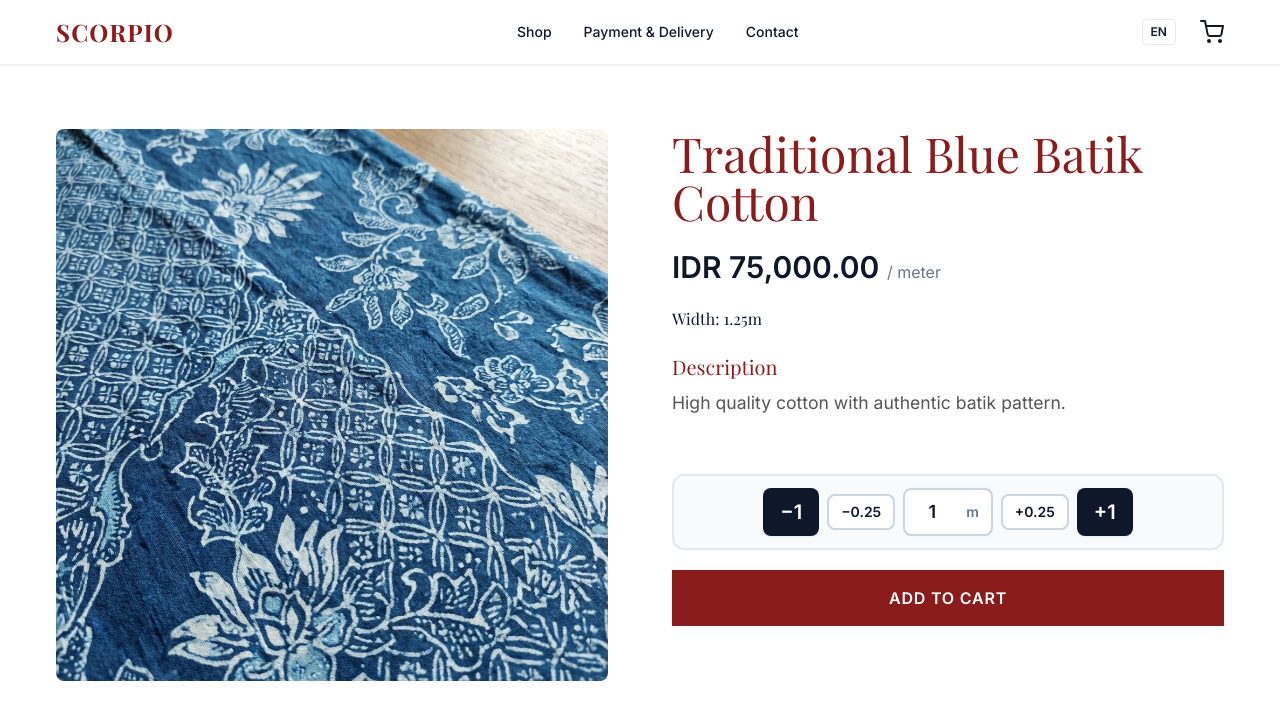
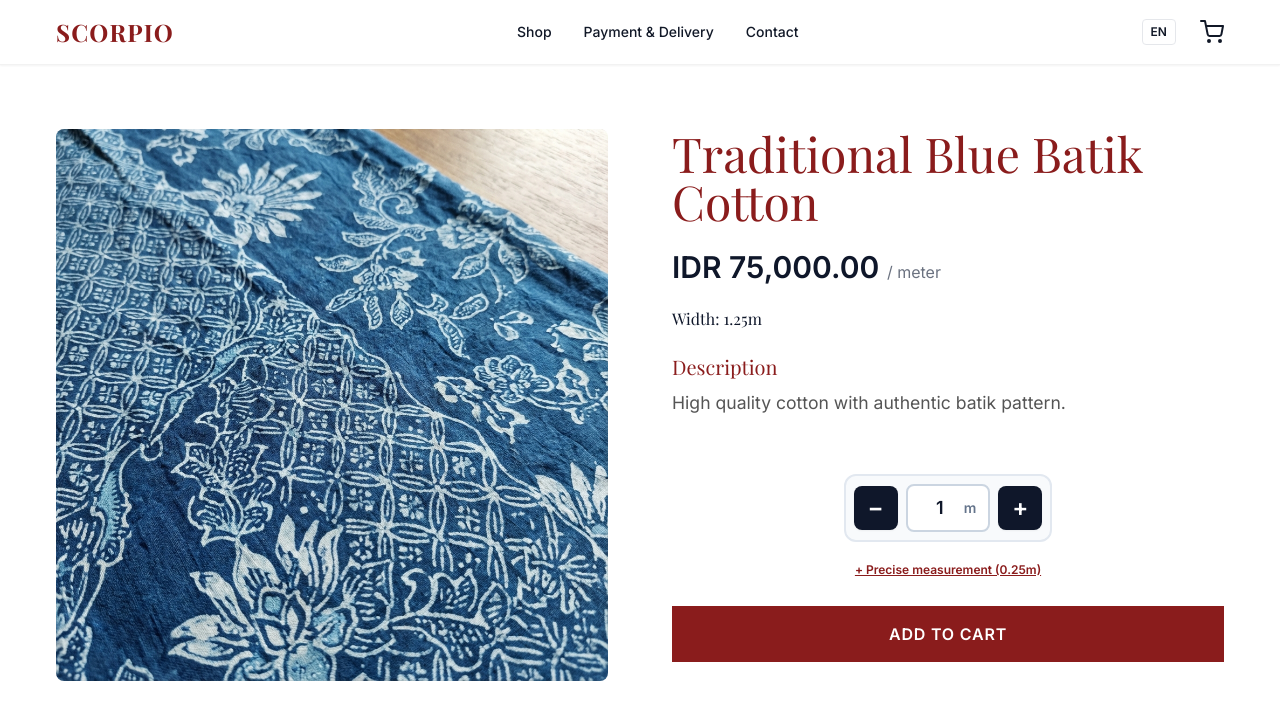
Before and after one commit to AaronDesuu/fabric-web, a Next.js app: page /en/shop/cotton-batik-blue in a window 1280 px wide. Shown: the top 720 px of the page. Built offline with nearby package versions, Linux system fonts and the light colour scheme.

Commit message:
feat: Add product detail page with i18n, add-to-cart component with quantity controls, and global styling.

```diff
--- a/app/[locale]/shop/[slug]/page.js
+++ b/app/[locale]/shop/[slug]/page.js
@@ -65,7 +65,7 @@ export default async function ProductPage({ params }) {
                 </div>
 
                 <div className="mt-8 flex gap-4">
-                    <AddToCart product={product} label={tProduct.addToCart} />
+                    <AddToCart product={product} label={tProduct.addToCart} locale={locale} />
                 </div>
             </div>
         </div >
--- a/app/globals.css
+++ b/app/globals.css
@@ -28,3 +28,15 @@
     @apply max-w-container mx-auto px-4;
   }
 }
+
+/* Hide number input spinners */
+input[type="number"]::-webkit-inner-spin-button,
+input[type="number"]::-webkit-outer-spin-button {
+  -webkit-appearance: none;
+  margin: 0;
+}
+
+input[type="number"] {
+  -moz-appearance: textfield;
+  appearance: textfield;
+}
--- a/components/AddToCart.js
+++ b/components/AddToCart.js
@@ -2,11 +2,14 @@
 
 import { useState } from 'react';
 import { useCart } from '@/context/CartContext';
+import { useTranslations } from 'next-intl';
 
 
-export default function AddToCart({ product, label }) {
+export default function AddToCart({ product, label, locale }) {
+    const t = useTranslations('Product');
     const { addToCart } = useCart();
     const [quantity, setQuantity] = useState(1);
+    const [showFineControl, setShowFineControl] = useState(false);
 
     const updateQuantity = (change) => {
         setQuantity(prev => {
@@ -24,51 +27,68 @@ export default function AddToCart({ product, label }) {
 
     return (
         <div className="flex flex-col gap-5 w-full">
-            <div className="flex items-center justify-center gap-2 p-3 bg-slate-50 rounded-xl border-2 border-slate-200">
+            <div className="flex flex-col gap-3">
+                {/* Main Controls */}
+                <div className="flex items-center justify-center gap-2 p-2 bg-slate-50 rounded-xl border-2 border-slate-200 max-w-sm mx-auto">
                     <button
                         onClick={() => updateQuantity(-1)}
-                    className="h-12 min-w-[56px] px-4 text-xl font-bold text-white bg-secondary border-none rounded-lg cursor-pointer transition-all shadow-sm hover:bg-slate-800 hover:-translate-y-0.5 hover:shadow-md active:translate-y-0 active:shadow-sm"
+                        className="h-11 w-11 px-2 text-2xl font-bold text-white bg-secondary border-none rounded-lg cursor-pointer transition-all shadow-sm hover:bg-slate-800 hover:-translate-y-0.5 hover:shadow-md active:translate-y-0 active:shadow-sm flex items-center justify-center"
                         title="-1m"
                     >
-                    <span className="text-xl">−1</span>
+                        −
                     </button>
 
-                <button
-                    onClick={() => updateQuantity(-0.25)}
-                    className="h-9 min-w-[60px] px-3 text-sm font-semibold text-secondary bg-white border-2 border-slate-300 rounded-lg cursor-pointer transition-all hover:bg-secondary hover:text-white hover:border-secondary hover:-translate-y-[1px] active:translate-y-0"
-                    title="-0.25m"
-                >
-                    −0.25
-                </button>
-
-                <div className="flex items-center gap-1 bg-white p-2 px-3 rounded-lg border-2 border-slate-300 min-w-[80px] justify-center">
+                    <div className="flex items-center gap-1 bg-white p-2 px-3 rounded-lg border-2 border-slate-300 min-w-[70px] justify-center">
                         <input
                             type="number"
                             value={quantity}
                             onChange={handleQuantityChange}
                             min="1"
-                        step="0.25"
-                        className="border-none w-[45px] text-center text-lg font-bold text-secondary bg-transparent outline-none appearance-none"
+                            step={showFineControl ? "0.25" : "1"}
+                            className="border-none w-[40px] text-center text-lg font-bold text-secondary bg-transparent outline-none appearance-none [&::-webkit-inner-spin-button]:appearance-none [&::-webkit-outer-spin-button]:appearance-none"
                         />
                         <span className="text-sm font-semibold text-slate-500">m</span>
                     </div>
 
                     <button
-                    onClick={() => updateQuantity(0.25)}
-                    className="h-9 min-w-[60px] px-3 text-sm font-semibold text-secondary bg-white border-2 border-slate-300 rounded-lg cursor-pointer transition-all hover:bg-secondary hover:text-white hover:border-secondary hover:-translate-y-[1px] active:translate-y-0"
-                    title="+0.25m"
+                        onClick={() => updateQuantity(1)}
+                        className="h-11 w-11 px-2 text-2xl font-bold text-white bg-secondary border-none rounded-lg cursor-pointer transition-all shadow-sm hover:bg-slate-800 hover:-translate-y-0.5 hover:shadow-md active:translate-y-0 active:shadow-sm flex items-center justify-center"
+                        title="+1m"
                     >
-                    +0.25
+                        +
+                    </button>
+                </div>
+
+                {/* Fine Control Toggle & Buttons */}
+                {showFineControl && (
+                    <div className="flex items-center justify-center gap-2 p-2 bg-slate-50 rounded-lg border border-slate-200 animate-fadeIn max-w-xs mx-auto">
+                        <button
+                            onClick={() => updateQuantity(-0.25)}
+                            className="h-8 flex-1 px-2 text-xs font-semibold text-secondary bg-white border-2 border-slate-300 rounded-lg cursor-pointer transition-all hover:bg-secondary hover:text-white hover:border-secondary hover:-translate-y-[1px] active:translate-y-0"
+                            title="-0.25m"
+                        >
+                            −0.25m
                         </button>
 
                         <button
-                    onClick={() => updateQuantity(1)}
-                    className="h-12 min-w-[56px] px-4 text-xl font-bold text-white bg-secondary border-none rounded-lg cursor-pointer transition-all shadow-sm hover:bg-slate-800 hover:-translate-y-0.5 hover:shadow-md active:translate-y-0 active:shadow-sm"
-                    title="+1m"
+                            onClick={() => updateQuantity(0.25)}
+                            className="h-8 flex-1 px-2 text-xs font-semibold text-secondary bg-white border-2 border-slate-300 rounded-lg cursor-pointer transition-all hover:bg-secondary hover:text-white hover:border-secondary hover:-translate-y-[1px] active:translate-y-0"
+                            title="+0.25m"
                         >
-                    <span className="text-xl">+1</span>
+                            +0.25m
                         </button>
                     </div>
+                )}
+
+                {/* Toggle Button */}
+                <button
+                    onClick={() => setShowFineControl(!showFineControl)}
+                    className="text-xs font-semibold text-primary hover:text-[#5c1313] underline bg-transparent border-none cursor-pointer p-2 transition-colors"
+                >
+                    {showFineControl ? t('hideFineControl') : t('showFineControl')}
+                </button>
+            </div>
+
             <button
                 className="p-4 bg-primary text-white border-none font-body font-semibold uppercase tracking-wider cursor-pointer transition-colors w-full hover:bg-[#5c1313]"
                 onClick={() => addToCart(product, quantity)}
--- a/messages/en.json
+++ b/messages/en.json
@@ -44,7 +44,9 @@
     "whatsapp": "Chat on WhatsApp"
   },
   "Product": {
-    "perMeter": "/ meter"
+    "perMeter": "/ meter",
+    "showFineControl": "+ Precise measurement (0.25m)",
+    "hideFineControl": "− Hide precise measurement"
   },
   "Checkout": {
     "title": "Checkout",
--- a/messages/id.json
+++ b/messages/id.json
@@ -44,7 +44,9 @@
     "whatsapp": "Chat via WhatsApp"
   },
   "Product": {
-    "perMeter": "/ meter"
+    "perMeter": "/ meter",
+    "showFineControl": "+ Ukuran presisi (0.25m)",
+    "hideFineControl": "− Sembunyikan ukuran presisi"
   },
   "Checkout": {
     "title": "Checkout",
```
Lines whose indentation alone changed are shown as unchanged.
